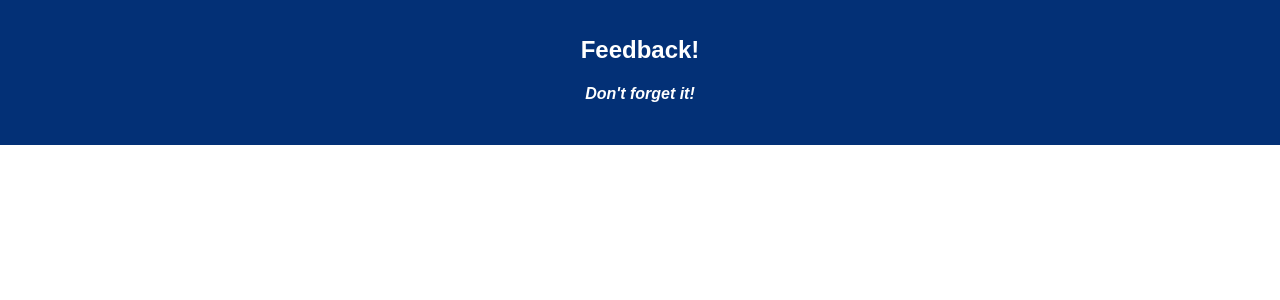
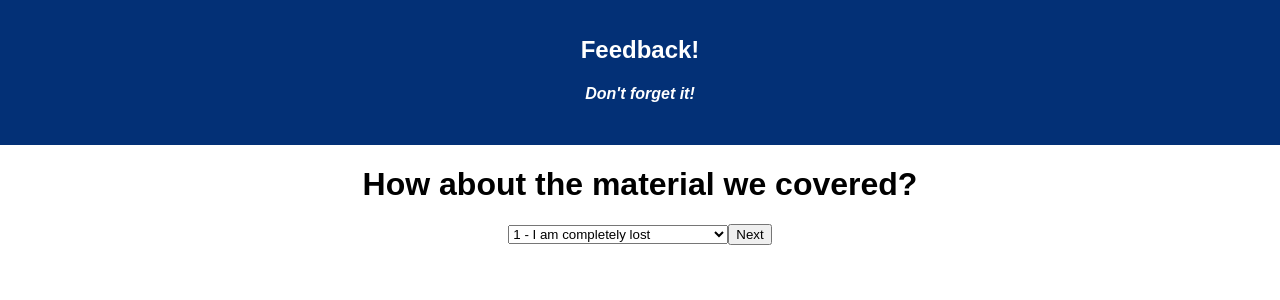
Before and after one commit to cjbarr/redux-feedback-loop, a React (Create React App) app: page /#/understanding in a window 1280 px wide. Before the commit this address led to /#/. Shown: the top 300 px of the page. Built offline with nearby package versions, Linux system fonts and the light colour scheme.

Commit message:
routes and next buttons all working across components

```diff
--- a/package.json
+++ b/package.json
@@ -8,7 +8,10 @@
     "pg": "^7.4.1",
     "react": "^16.8.6",
     "react-dom": "^16.8.6",
-    "react-scripts": "^3.0.1"
+    "react-redux": "^7.2.0",
+    "react-router-dom": "^5.1.2",
+    "react-scripts": "^3.0.1",
+    "redux": "^4.0.5"
   },
   "devDependencies": {
     "nodemon": "^1.18.5"
--- a/src/components/App/App.css
+++ b/src/components/App/App.css
@@ -16,3 +16,9 @@
 .App-intro {
   font-size: large;
 }
+
+
+.commentBox{
+  width:300px;
+  height:100px;
+}
--- a/src/components/App/App.js
+++ b/src/components/App/App.js
@@ -1,6 +1,14 @@
 import React, { Component } from 'react';
 import axios from 'axios';
 import './App.css';
+import { HashRouter as Router, Route, Link } from 'react-router-dom';
+
+
+import Feelings from '../Feelings/Feelings';
+import Understanding from '../Understanding/Understanding';
+import Support from '../Support/Support';
+import Comments from '../Comments/Comments';
+import Review from '../Review/Review';
 
 class App extends Component {
   render() {
@@ -10,7 +18,18 @@ class App extends Component {
           <h1 className="App-title">Feedback!</h1>
           <h4><i>Don't forget it!</i></h4>
         </header>
-        <br/>
+        <Router>
+
+          <Route exact path="/" component={Feelings} />
+          <Route exact path="/understanding" component={Understanding} />
+          <Route exact path="/support" component={Support} />
+          <Route exact path="/comments" component={Comments} />
+          <Route exact path="/review" component={Review} />
+
+
+
+        </Router>
+
       </div>
     );
   }
--- /dev/null
+++ b/src/components/Comments/Comments.js
@@ -0,0 +1,27 @@
+import React, { Component } from 'react';
+import { connect } from 'react-redux';
+
+class Comments extends Component {
+
+    buttonClick = () => {
+        this.props.history.push('/review')
+
+    }
+
+    render() {
+
+
+
+        return (
+            <div>
+                <h1>Is there anything you'd like to talk about?</h1>
+                <textarea rows="5" cols="50" />
+                <button onClick={this.buttonClick}>Next</button>
+            </div>
+        )
+    }
+}
+const putReduxStateOnProps = (reduxState) => ({
+    reduxState
+})
+export default connect(putReduxStateOnProps)(Comments);
--- /dev/null
+++ b/src/components/Feelings/Feelings.js
@@ -0,0 +1,36 @@
+import React, { Component } from 'react';
+import { connect } from 'react-redux';
+import { HashRouter as Router, Route, Link } from 'react-router-dom';
+
+class Feelings extends Component {
+
+
+
+    buttonClick = () =>{
+        this.props.history.push('/understanding')
+
+    }
+    render() {
+
+
+
+        return (
+            <div>
+                <h1>Hi friend, how are you feeling today?</h1>
+                <select id="feeling" name="feeling">
+                    <option value="1">1 - Pretty Low</option>
+                    <option value="2">2 - Not Great</option>
+                    <option value="3">3 - Fine</option>
+                    <option value="4">4 - Good</option>
+                    <option value="5">5 - Fantastic</option>
+                </select>
+                <button onClick={this.buttonClick}>Next</button>
+                 </div>
+        )
+    }
+}
+const putReduxStateOnProps = (reduxState) => ({
+    reduxState
+})
+
+export default connect(putReduxStateOnProps)(Feelings);
--- /dev/null
+++ b/src/components/Review/Review.js
@@ -0,0 +1,34 @@
+import React, { Component } from 'react';
+import { connect } from 'react-redux';
+import { HashRouter as Router, Route, Link } from 'react-router-dom';
+
+class Review extends Component {
+
+
+
+    buttonClick = () => {
+        this.props.history.push('/')
+
+    }
+    render() {
+
+
+
+        return (
+            <div>
+                <h1>Your Feedback for today:</h1>
+                <h3>Your Current Feelings:</h3>
+                <h3>Your Current Understanding:</h3>
+                <h3>Your Current Support:</h3>
+                <h3>Your Current Comments:</h3>
+
+                <button onClick={this.buttonClick}>Submit Feedback</button>
+            </div>
+        )
+    }
+}
+const putReduxStateOnProps = (reduxState) => ({
+    reduxState
+})
+
+export default connect(putReduxStateOnProps)(Review);
--- /dev/null
+++ b/src/components/Support/Support.js
@@ -0,0 +1,35 @@
+import React, { Component } from 'react';
+import { connect } from 'react-redux';
+import { HashRouter as Router, Route, Link } from 'react-router-dom';
+
+class Support extends Component {
+
+
+    buttonClick = () => {
+        this.props.history.push('/comments')
+
+    }
+
+    render() {
+
+
+
+        return (
+            <div>
+                <h1>Do you feel supported by our staff?</h1>
+                <select id="feeling" name="feeling">
+                    <option value="1">1 - Who?</option>
+                    <option value="2">2 - They're fine I guess</option>
+                    <option value="3">3 - Sure.</option>
+                    <option value="4">4 - They make my day better!</option>
+                    <option value="5">5 - All staff are invited to my wedding</option>
+                </select>
+                <button onClick={this.buttonClick}>Next</button>
+            </div>
+        )
+    }
+}
+const putReduxStateOnProps = (reduxState) => ({
+    reduxState
+})
+export default connect(putReduxStateOnProps)(Support);
--- /dev/null
+++ b/src/components/Understanding/Understanding.js
@@ -0,0 +1,35 @@
+import React, { Component } from 'react';
+import { connect } from 'react-redux';
+import { HashRouter as Router, Route, Link } from 'react-router-dom';
+
+class Understanding extends Component {
+
+
+    buttonClick = () => {
+        this.props.history.push('/support')
+
+    }
+
+    render() {
+
+
+
+        return (
+            <div>
+                <h1>How about the material we covered?</h1>
+                <select id="feeling" name="feeling">
+                    <option value="1">1 - I am completely lost</option>
+                    <option value="2">2 - Somewhat confused</option>
+                    <option value="3">3 - I feel alright about it</option>
+                    <option value="4">4 - Pretty confident</option>
+                    <option value="5">5 - There is nothing more to learn</option>
+                </select>
+                <button onClick={this.buttonClick}>Next</button>
+            </div>
+        )
+    }
+}
+const putReduxStateOnProps = (reduxState) => ({
+    reduxState
+})
+export default connect(putReduxStateOnProps)(Understanding);
--- a/src/index.js
+++ b/src/index.js
@@ -4,5 +4,22 @@ import './index.css';
 import App from './components/App/App';
 import registerServiceWorker from './registerServiceWorker';
 
-ReactDOM.render(<App />, document.getElementById('root'));
+import { createStore, combineReducers } from 'redux';
+import { Provider } from 'react-redux';
+
+
+const feelingReducer =(state=[], action) =>{
+    if (action.type === 'ADD_FEELING'){
+        return [...state, action.payload];
+    }
+    return state
+}
+
+const storeInstance = createStore(
+    combineReducers({
+        feelingReducer
+    }),
+);
+
+ReactDOM.render(<Provider store = { storeInstance } > <App /></Provider >, document.getElementById('root'));
 registerServiceWorker();
```
Also changed, not shown: 2 other files (tests, documents, lock files or other folders).
